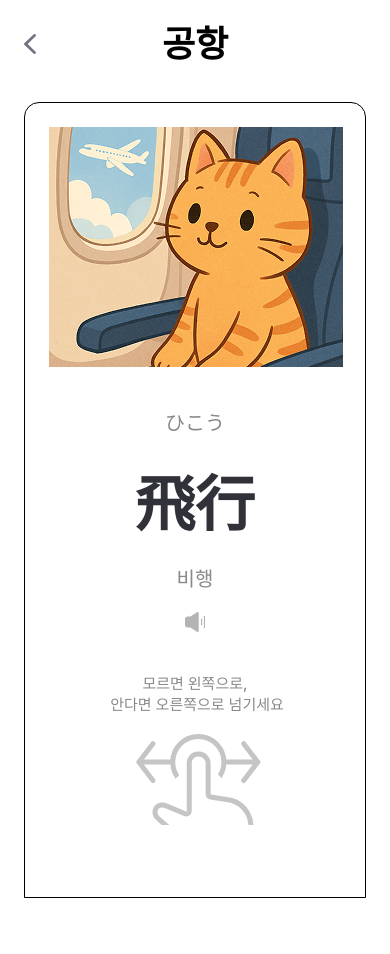
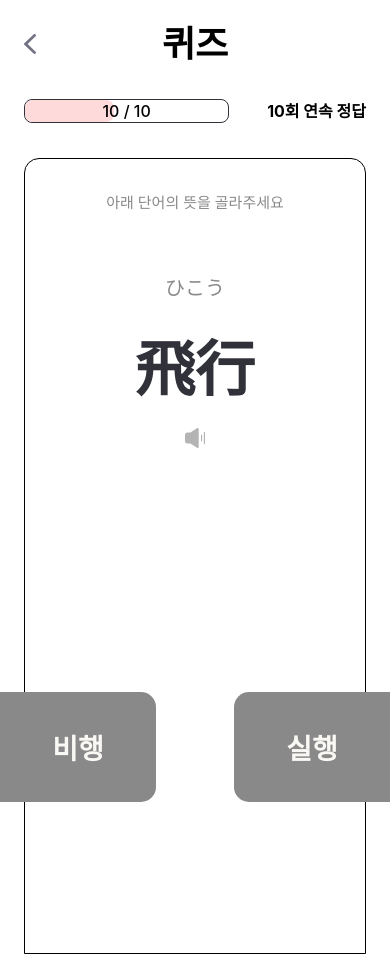
Before and after one commit to Team-Frolog/mynihongo, a React Native app: screen / in a window 390 px wide. Before the commit the page ends 898 px from the top, so only its background shows below. Built offline with nearby package versions, Linux system fonts and the light colour scheme.

Commit message:
[Feat/#7]: Quiz 화면 UI 구현

```diff
--- a/App.tsx
+++ b/App.tsx
@@ -3,13 +3,14 @@ import { StyleSheet } from 'react-native';
 import Main from './src/screens/Main';
 import { SafeAreaProvider, SafeAreaView } from 'react-native-safe-area-context';
 import Practice from './src/screens/Practice';
+import Quiz from './src/screens/Quiz';
 
 export default function App() {
   return (
     <SafeAreaProvider>
       <SafeAreaView style={styles.safeArea}>
         <StatusBar style="auto" />
-        <Practice />
+        <Quiz />
       </SafeAreaView>
     </SafeAreaProvider>
   );
--- /dev/null
+++ b/src/screens/Quiz.tsx
@@ -0,0 +1,132 @@
+import { View, StyleSheet, Text, Pressable } from 'react-native';
+import BackHeader from '../components/commons/BackHeader';
+import ProgressBar from '@/components/commons/ProgressBar';
+import Tts from 'assets/icons/Tts';
+
+function Quiz() {
+  return (
+    <View style={styles.container}>
+      <BackHeader title="퀴즈" />
+      <View style={styles.status}>
+        <ProgressBar text="10 / 10" />
+        <Text style={styles.statusText}>10회 연속 정답</Text>
+      </View>
+      <View style={quizStyles.container}>
+        <Text style={quizStyles.guidText}>아래 단어의 뜻을 골라주세요</Text>
+        <View style={quizStyles.wordWrapper}>
+          <Text style={quizStyles.jWord}>ひこう</Text>
+          <Text style={quizStyles.kanji}>飛行</Text>
+          <Tts />
+        </View>
+      </View>
+      <View style={quizStyles.buttonWrapper}>
+        <Pressable style={[quizStyles.button, quizStyles.buttonLeft]}>
+          <Text style={quizStyles.buttonText}>비행</Text>
+        </Pressable>
+        <Pressable style={[quizStyles.button, quizStyles.buttonRight]}>
+          <Text style={quizStyles.buttonText}>실행</Text>
+        </Pressable>
+      </View>
+    </View>
+  );
+}
+
+const styles = StyleSheet.create({
+  container: {
+    padding: 24,
+    flex: 1,
+    gap: 35,
+    backgroundColor: '#fff',
+  },
+
+  status: {
+    width: '100%',
+
+    flexDirection: 'row',
+    alignItems: 'center',
+    justifyContent: 'space-between',
+  },
+
+  statusText: {
+    fontSize: 16,
+    fontWeight: 700,
+    lineHeight: 18,
+  },
+});
+
+const quizStyles = StyleSheet.create({
+  container: {
+    height: '100%',
+    paddingTop: 35,
+    paddingHorizontal: 10,
+
+    flexDirection: 'column',
+    alignItems: 'center',
+    gap: 60,
+
+    borderWidth: 1,
+    borderColor: '#000',
+    backgroundColor: '#FFF',
+    borderTopLeftRadius: 15,
+    borderTopRightRadius: 15,
+  },
+
+  guidText: {
+    color: '#898989',
+    fontSize: 15,
+    fontWeight: 500,
+    lineHeight: 18,
+  },
+  wordWrapper: {
+    flexDirection: 'column',
+    alignItems: 'center',
+    gap: 20,
+  },
+  jWord: {
+    color: '#898989',
+    fontSize: 20,
+    fontStyle: 'normal',
+    fontWeight: '500',
+  },
+  kanji: {
+    color: '#313239',
+    fontSize: 60,
+    fontStyle: 'normal',
+    fontWeight: '700',
+  },
+
+  buttonWrapper: {
+    position: 'absolute',
+    bottom: '5%',
+    left: 0,
+    right: 0,
+
+    flexDirection: 'row',
+    justifyContent: 'space-between',
+  },
+
+  button: {
+    width: '40%',
+    paddingVertical: 35,
+
+    alignItems: 'center',
+    justifyContent: 'center',
+
+    backgroundColor: '#898989',
+  },
+  buttonLeft: {
+    borderTopRightRadius: 15,
+    borderBottomRightRadius: 15,
+  },
+  buttonRight: {
+    borderTopLeftRadius: 15,
+    borderBottomLeftRadius: 15,
+  },
+  buttonText: {
+    color: '#faf8f4',
+    fontSize: 28,
+    fontWeight: 900,
+  },
+});
+
+export default Quiz;
```
